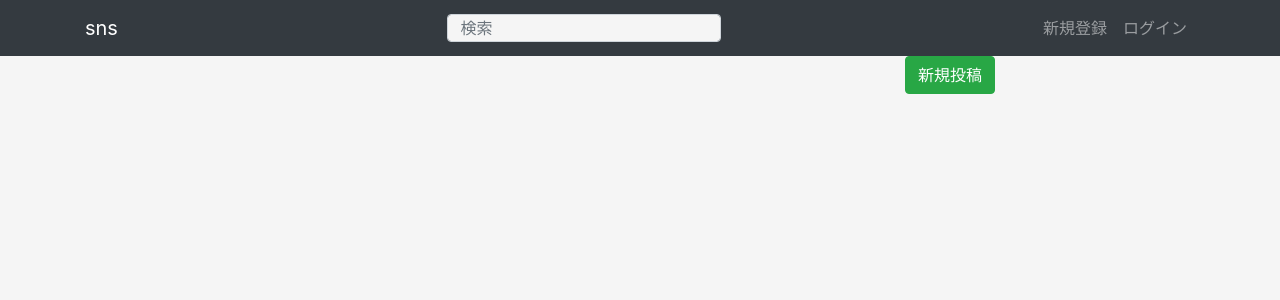
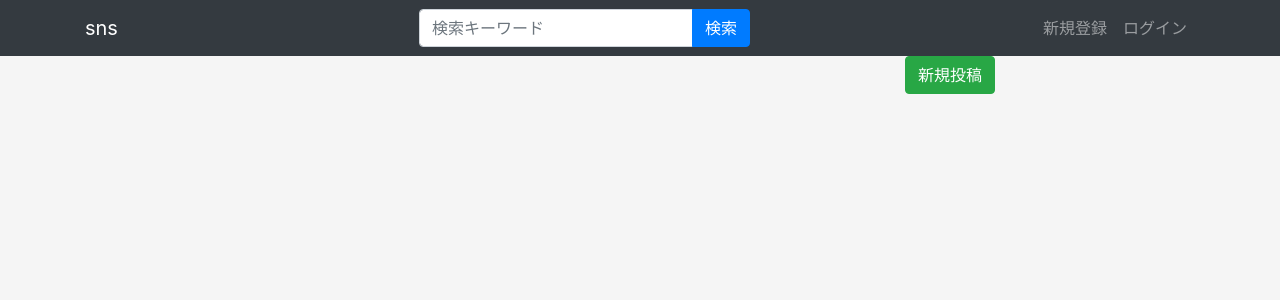
Before and after one commit to shna0/Eteam, a Flask app: page / in a window 1280 px wide. Shown: the top 300 px of the page. Run offline with Flask 3, Linux system fonts and the light colour scheme; data that the repository does not hold is empty; parts of the project's set-up code (start-up, migrations or seed data) failed here and were passed over; some libraries are stand-ins or nearby versions.

Commit message:
addmypage

```diff
--- a/apps/config.py
+++ b/apps/config.py
@@ -13,14 +13,14 @@ class BaseConfig:
 
 # BaseConfigクラスを継承してLocalConfigクラスを作成する
 class LocalConfig(BaseConfig):
-    SQLALCHEMY_DATABASE_URI = f"postgresql://postgres:shuma0605@localhost/flask_sns"
+    SQLALCHEMY_DATABASE_URI = f"postgresql://postgres:oohara2024e@localhost/flask_sns"
     SQLALCHEMY_TRACK_MODIFICATIONS = False
     SQLALCHEMY_ECHO = True
 
 
 # BaseConfigクラスを継承してTestingConfigクラスを作成する
 class TestingConfig(BaseConfig):
-    SQLALCHEMY_DATABASE_URI = f"postgresql://postgres:shuma0605@localhost/flask_sns"
+    SQLALCHEMY_DATABASE_URI = f"postgresql://postgres:oohara2024e@localhost/flask_sns"
     SQLALCHEMY_TRACK_MODIFICATIONS = False
     WTF_CSRF_ENABLED = False
 
--- a/apps/sns/forms.py
+++ b/apps/sns/forms.py
@@ -23,9 +23,9 @@ class UploadImageForm(FlaskForm):
     post_id = SelectField("投稿", coerce=int, validators=[DataRequired()])
     submit = SubmitField("アップロード")
 
-
-class DetectorForm(FlaskForm):
-    submit = SubmitField("検知")
+class SearchForm(FlaskForm):
+    keyword = StringField('検索キーワード', validators=[DataRequired(message="キーワードを入力してください。")])
+    submit = SubmitField("検索")
 
 
 class DeleteForm(FlaskForm):
--- a/apps/sns/templates/sns/base.html
+++ b/apps/sns/templates/sns/base.html
@@ -16,14 +16,14 @@
             {% if request.endpoint == 'sns.index' or (request.endpoint == 'sns.post_detail' and post_id is defined) %}
                 <!-- URL生成部分 -->
                 <div class="btn-group">
-                    <form method="GET" action="{{ url_for('sns.search') }}" name="dtSearchForm">
-                        {% if request.args.get("search") %}
-                            <input type="search" id="dt-search" class="form-control col-md-12 dt-search" placeholder="検索"
-                                name="search" value="{{ request.args.get('search') }}" />
-                        {% else %}
-                            <input type="search" id="dt-search" class="form-control col-md-12 dt-search" placeholder="検索"
-                                name="search" />
-                        {% endif %}
+                    <form method="POST" action="{{ url_for('sns.search') }}">
+                        {{ form.hidden_tag() }}
+                        <div class="input-group">
+                            <input type="text" class="form-control" name="keyword" placeholder="検索キーワード" required>
+                            <div class="input-group-append">
+                                <button class="btn btn-primary" type="submit">検索</button>
+                            </div>
+                        </div>
                     </form>
                 </div>
             {% endif %}
@@ -31,7 +31,7 @@
             <ul class="navbar-nav">
                 {% if current_user.is_authenticated %}
                 <li class="nav-item">
-                    <span class="nav-link">{{ current_user.username }}</span>
+                    <a href="{{ url_for('sns.mypage') }}" class="nav-link">{{ current_user.username }}</a>
                 </li>
                 <li class="nav-item">
                     <a href="{{ url_for('auth.logout') }}" class="nav-link">ログアウト</a>
--- a/apps/sns/views.py
+++ b/apps/sns/views.py
@@ -4,7 +4,7 @@ from flask import Blueprint, render_template, current_app, send_from_directory,
 from apps.app import db
 from apps.crud.models import User
 from apps.sns.models import Image,Post,Follow,Comment
-from apps.sns.forms import UploadImageForm, DeleteForm, PostForm, CommentForm
+from apps.sns.forms import UploadImageForm, DeleteForm, PostForm, CommentForm, SearchForm
 from flask_login import current_user, login_required
 from sqlalchemy.exc import SQLAlchemyError
 
@@ -16,7 +16,10 @@ dt = Blueprint("sns", __name__, template_folder="templates")
 def index():
     # 投稿一覧を取得（投稿者情報も取得）
     posts = Post.query.order_by(Post.timestamp.desc()).all()
-    return render_template("sns/index.html", posts=posts)
+
+    # 検索フォームも渡す
+    form = SearchForm()
+    return render_template("sns/index.html", posts=posts, form=form)
 
 
 @dt.route("/images/<path:filename>")
@@ -58,12 +61,35 @@ def post():
     return render_template("sns/post.html", form=form)
 
 
-@dt.route("/search", methods=["GET"])
+@dt.route("/search", methods=["GET", "POST"])
 def search():
-    search_query = request.args.get("search", "")
-    # 検索処理をここに記述
-    return render_template("sns/search_results.html", search_query=search_query)
+    form = SearchForm()
+    posts = []
 
+    # デバッグ: リクエストの種類とフォーム入力データを確認
+    print(f"リクエストメソッド: {request.method}")
+    print(f"フォームの入力データ: {form.keyword.data}")
+
+    if form.validate_on_submit():
+        # 検索キーワードの取得
+        keyword = form.keyword.data.strip() if form.keyword.data else None
+        print(f"検索キーワード: {keyword}")
+
+        if keyword:
+            # 検索クエリの実行
+            posts = Post.query.filter(
+                (Post.title.contains(keyword)) | (Post.content.contains(keyword))
+            ).all()
+            print(f"検索結果の件数: {len(posts)}")
+        else:
+            flash("検索キーワードを入力してください。")
+    else:
+        # フォームのバリデーションエラー時
+        flash("フォームの入力にエラーがあります。")
+        print("フォームのバリデーションに失敗しました。")
+
+    # テンプレートへのデータ渡し
+    return render_template("sns/index.html", posts=posts, form=form)
 
 @dt.route("/images/delete/<string:image_id>", methods=["POST"])
 @login_required
@@ -90,3 +116,12 @@ def post_detail(post_id):
         return redirect(url_for('sns.post_detail', post_id=post_id))
 
     return render_template("sns/post_detail.html", post=post, comments=comments, form=form)
+
+@dt.route("/mypage", methods=["GET"])
+@login_required
+def mypage():
+    # ログインしているユーザーの投稿とコメントを取得
+    user_posts = Post.query.filter_by(user_id=current_user.user_id).order_by(Post.timestamp.desc()).all()
+    user_comments = Comment.query.filter_by(user_id=current_user.user_id).order_by(Comment.timestamp.desc()).all()
+
+    return render_template("sns/mypage.html", user=current_user, posts=user_posts, comments=user_comments)
--- a/migrations/alembic.ini
+++ b/migrations/alembic.ini
@@ -7,7 +7,7 @@
 # set to 'true' to run the environment during
 # the 'revision' command, regardless of autogenerate
 # revision_environment = false
-sqlalchemy.url = postgresql://postgres:shuma0605@localhost/flask_sns
+sqlalchemy.url = postgresql://postgres:oohara2024e@localhost/flask_sns
 
 # Logging configuration
 [loggers]
```
Also changed, not shown: apps/sns/templates/sns/mypage.html (added, +35 -0 lines), apps/images/0e92ff8a-c323-4339-ae4f-f9d78979e6d3.jpg (added).
